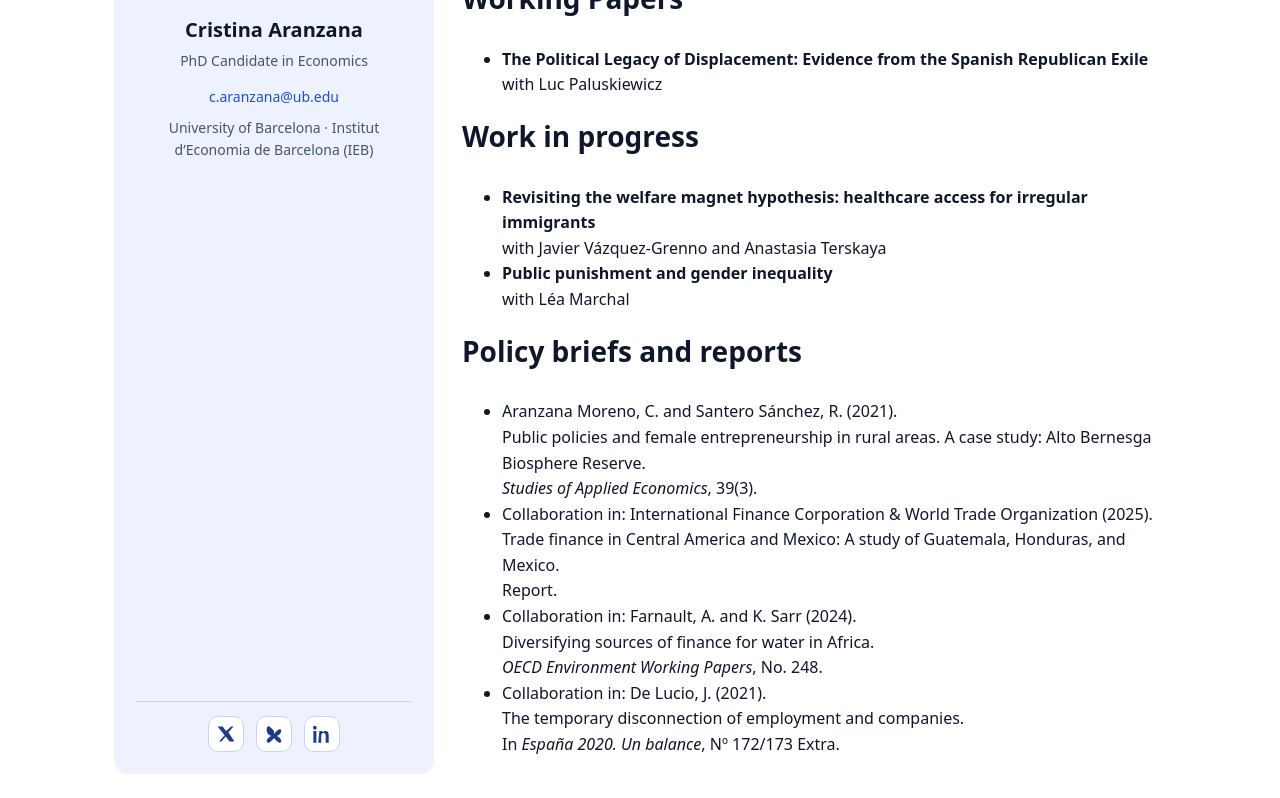
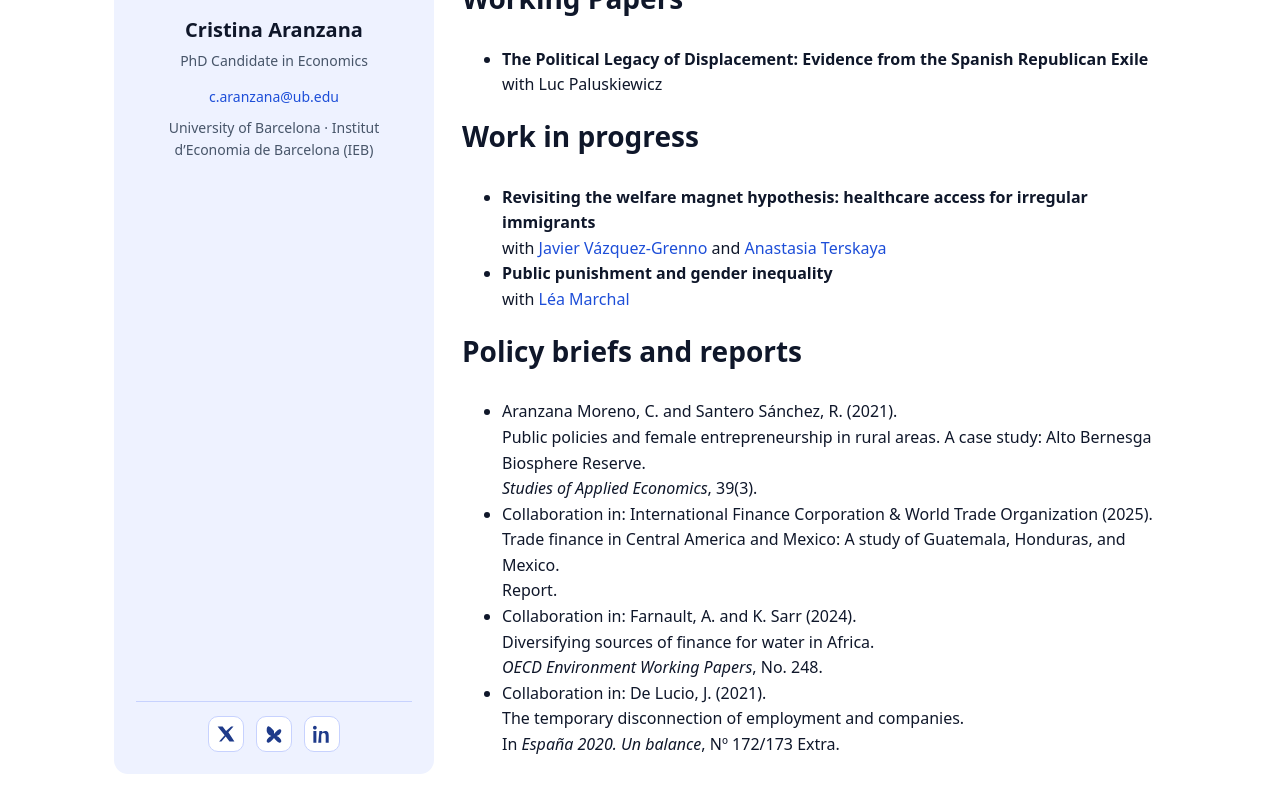
Before and after one commit to cristinaaranzana/cristinaaranzana.github.io, a Jekyll site: the page built from research.md, in a window 1280 px wide and 1044 px high, cut to the strip 246-1044 px from the top of the window. Built offline with Jekyll 4.4.1, drawn with Linux system fonts in a browser that asks for light colours; part of the change alters nothing that is shown.

```diff
--- a/research.md
+++ b/research.md
@@ -19,13 +19,18 @@ subtitle: ""
 
   <li>
     <strong>Revisiting the welfare magnet hypothesis: healthcare access for irregular immigrants</strong><br/>
-    with Javier Vázquez-Grenno and Anastasia Terskaya
+    with
+    <a href="https://sites.google.com/site/jvazquezgrenno/" target="_blank">Javier Vázquez-Grenno</a>
+    and
+    <a href="https://sites.google.com/site/anastasiaterskaya/" target="_blank">Anastasia Terskaya</a>
   </li>
 
   <li>
     <strong>Public punishment and gender inequality</strong><br/>
-    with Léa Marchal
+    with
+    <a href="https://leamarchal.fr/" target="_blank">Léa Marchal</a>
   </li>
+
 </ul>
 
 <h2>Policy briefs and reports</h2>
```
